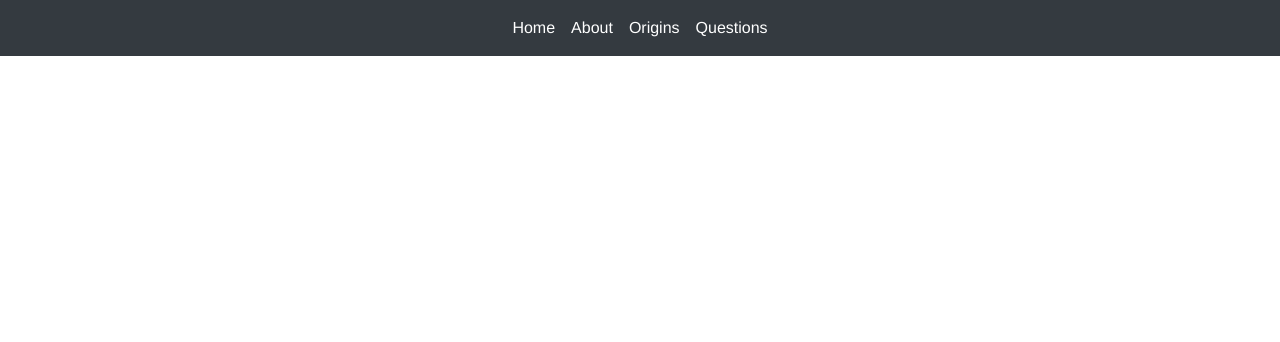
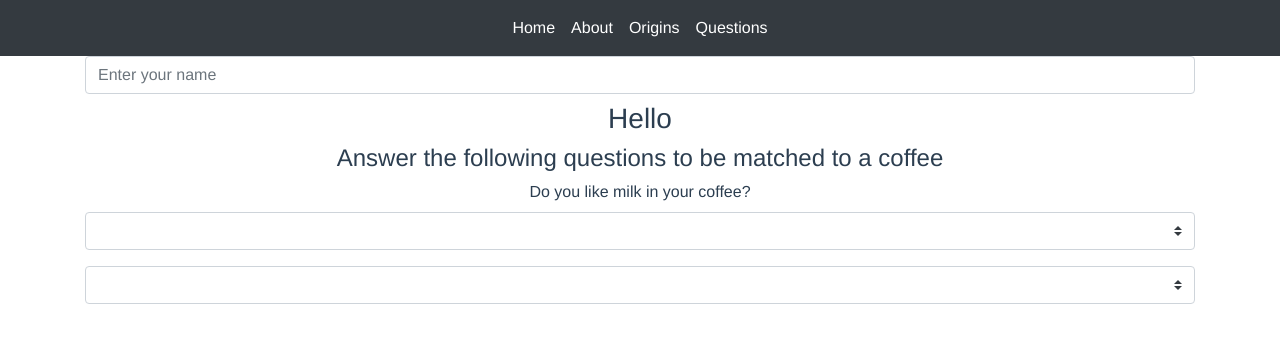
Before and after one commit to cguttweb/coffee-matcher, a Vue app: page /questions in a window 1280 px wide. Shown: the top 342 px of the page. Built offline with nearby package versions, Linux system fonts and the light colour scheme.

Commit message:
Revert "attempting vue components"
This reverts commit 8062952103b7eba1e84562bf8c4b7d79a5f7ae3b.

```diff
--- a/src/App.vue
+++ b/src/App.vue
@@ -1,5 +1,4 @@
 <template>
-<div>
   <div id="app">
     <div id="nav">
       <b-navbar class="justify-content-center text-white" variant="dark">
@@ -19,10 +18,8 @@
         </b-navbar-nav>
       </b-navbar>
     </div>
+    <router-view />
   </div>
-  <div id="component-demo">
-  </div>
-</div>
 </template>
 
 <style lang="scss">
--- a/src/main.js
+++ b/src/main.js
@@ -12,7 +12,3 @@ new Vue({
   router,
   render: h => h(App)
 }).$mount("#app");
-
-new Vue({
-  el: '#component-demo'
-})
--- a/src/views/Origins.vue
+++ b/src/views/Origins.vue
@@ -2,17 +2,11 @@
   <div class="origins">
     <h1>The origins of coffee</h1>
     <p>The origins of coffee production go back a long long time.</p>
-    <Test />
   </div>
 </template>
 
 <script>
-import Test from '../components/test.vue';
-
 export default {
-  name: 'origins',
-  components: {
-    Test
-  }
+  name: "origins"
 };
 </script>
--- a/src/views/Questions.vue
+++ b/src/views/Questions.vue
@@ -8,17 +8,16 @@
       ></b-form-input>
       <h3 class="mt-2">Hello {{ text }}</h3>
       <h4>Answer the following questions to be matched to a coffee</h4>
-      <label for="questionone">Question One</label>
-      <b-form-select name="questionone" v-model="questionone" class="mb-3">
+      <label for="milkoption">Do you like milk in your coffee?</label>
+      <b-form-select name="milkoption" v-model="milkoption" class="mb-3">
         <option :value="null">Please select an option</option>
         <option value="yes">Yes</option>
         <option value="no">No</option>
       </b-form-select>
-      <label for="questiontwo">Question Two</label>
-      <b-form-select name="questiontwo" v-model="questiontwo" class="mb-3">
-        <option :value="null">Please select an option</option>
-        <option value="yes">Yes</option>
-        <option value="no">No</option>
+      <b-form-select>
+        <option value=""></option>
+        <option value=""></option>
+        <option value=""></option>
       </b-form-select>
     </b-container>
   </div>
@@ -26,10 +25,11 @@
 
 <script>
 export default {
-  // data() {
-  //   return {
-  //   };
-  // }
+  data() {
+    return {
+      name: ""
+    };
+  }
 };
 </script>
 
```
Also changed, not shown: 1 other file (tests, documents, lock files or other folders).
